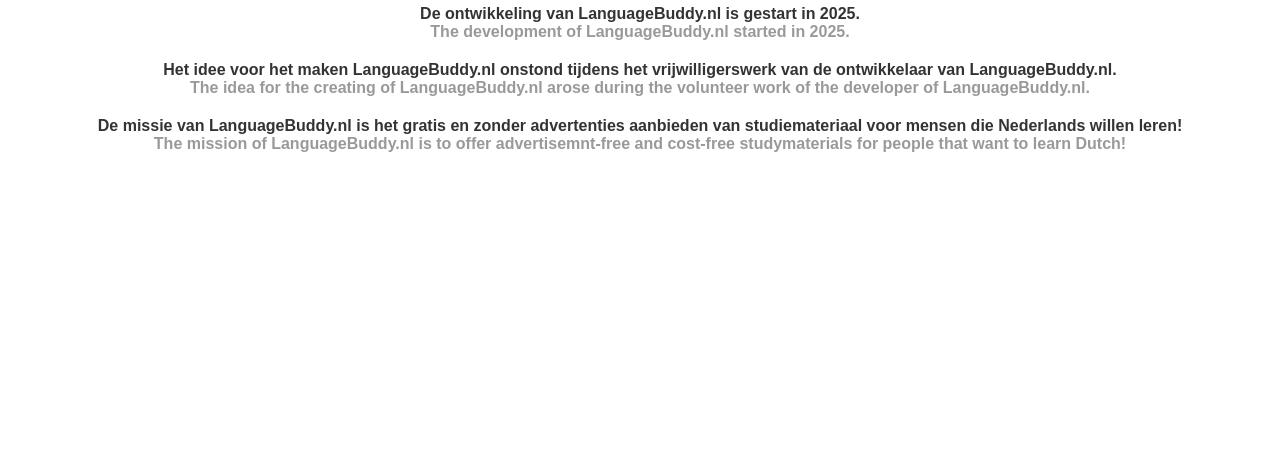
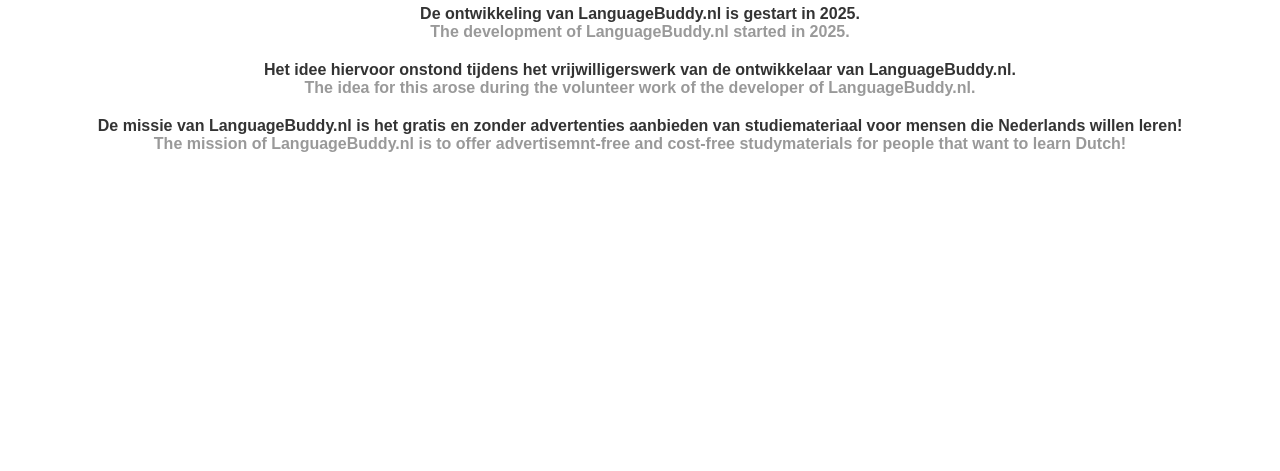
Before and after one commit to studiostroeve/languagebuddynl, a plain HTML site: page over.html in a window 1280 px wide. Shown: the part 329-800 px from the top of the page. Drawn offline with Linux system fonts and the light colour scheme.

Commit message:
sentence restructering Over

```diff
--- a/over.html
+++ b/over.html
@@ -43,8 +43,8 @@
             <h2 class="bottom-spacer">About LanguageBuddy.nl</h2>
             <h5>De ontwikkeling van LanguageBuddy.nl is gestart in 2025.</h5>
             <h6 class="bottom-spacer">The development of LanguageBuddy.nl started in 2025.</h6>
-            <h5>Het idee voor het maken LanguageBuddy.nl onstond tijdens het vrijwilligerswerk van de ontwikkelaar van LanguageBuddy.nl.</h5>
-            <h6 class="bottom-spacer">The idea for the creating of LanguageBuddy.nl arose during the volunteer work of the developer of LanguageBuddy.nl.</h6>
+            <h5>Het idee hiervoor onstond tijdens het vrijwilligerswerk van de ontwikkelaar van LanguageBuddy.nl.</h5>
+            <h6 class="bottom-spacer">The idea for this arose during the volunteer work of the developer of LanguageBuddy.nl.</h6>
             <h5>De missie van LanguageBuddy.nl is het gratis en zonder advertenties aanbieden van studiemateriaal voor mensen die Nederlands willen leren!</h5>
             <h6 class="bottom-spacer">The mission of LanguageBuddy.nl is to offer advertisemnt-free and cost-free studymaterials for people that want to learn Dutch!</h6>
         </div>
```
